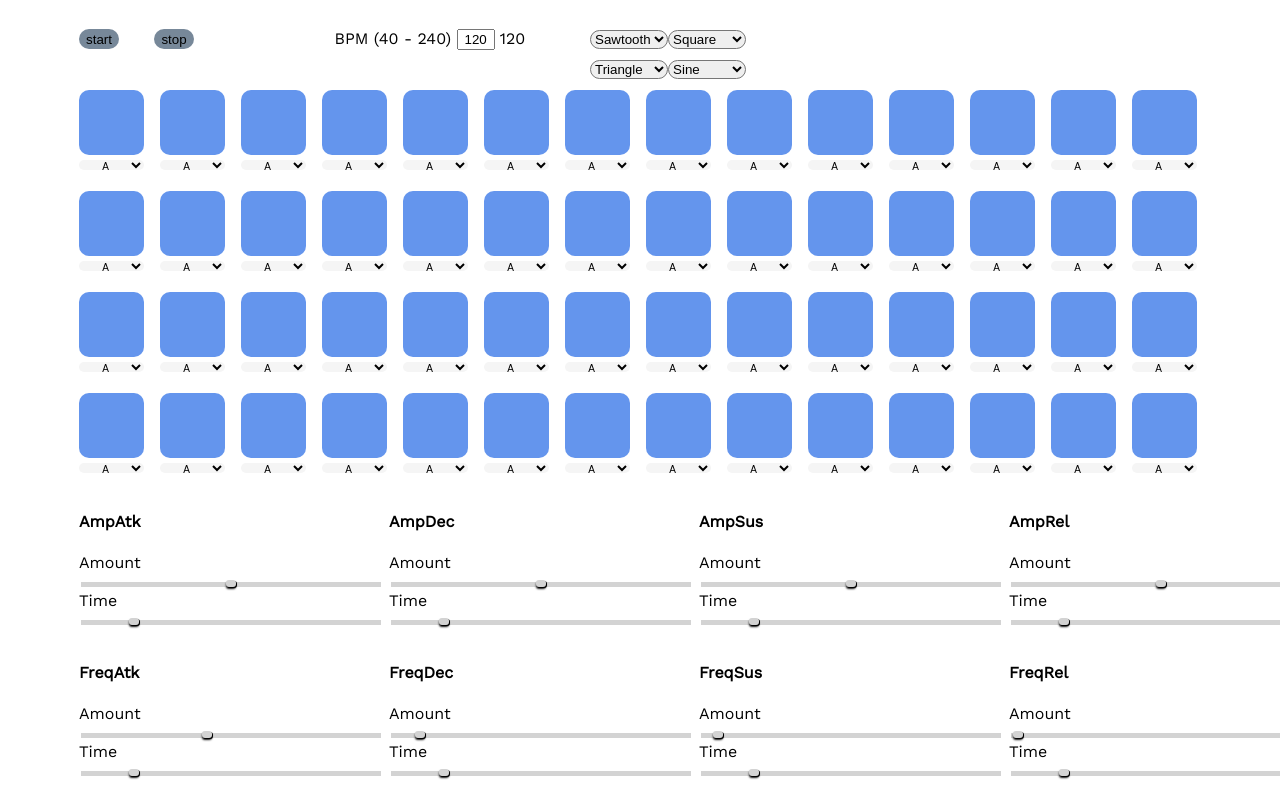
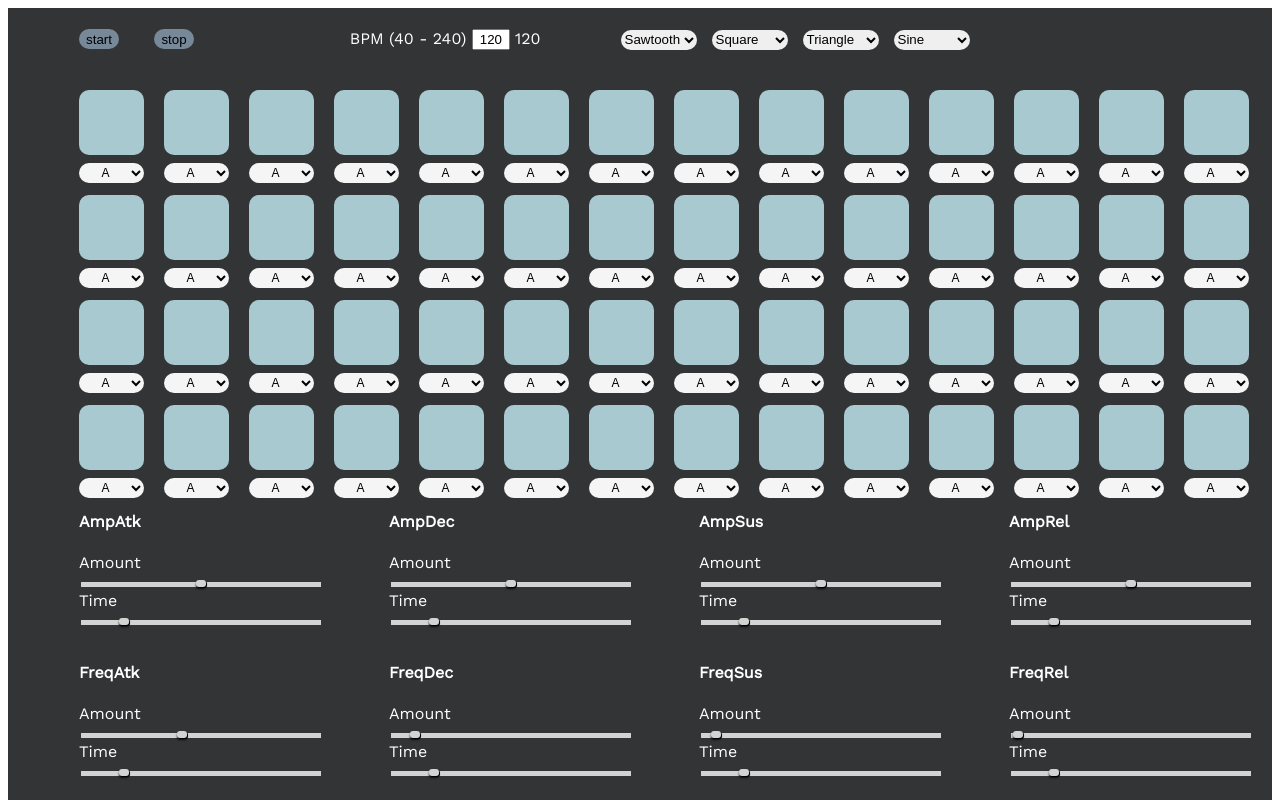
Before and after one commit to swlabrtyr/vue-sequencer, a Vue app: page / in a window 1280 px wide. Shown: the top 800 px of the page. Built offline with nearby package versions, Linux system fonts and the light colour scheme.

Commit message:
Updated grid, changed colors to dark theme

```diff
--- a/src/App.vue
+++ b/src/App.vue
@@ -55,12 +55,13 @@ export default {
 
 #app {
     font-family: 'Work Sans', sans-serif;
-    width: 50%;
-    background-color: white;
+    width: 100%;
+    background-color: #323435;
+    color: white;
     display: grid;
     grid-gap: 1px;
-    grid-template-rows: 20px 60px 400px 100px 100px 100px;
-    grid-template-columns: 70px repeat(auto-fill, minmax(250px, 1fr)) 50px;
+    grid-template-rows: 20px 60px 400px 1fr;
+    grid-template-columns: 70px repeat(auto-fill, minmax(250px, 1fr)) 110px;
 }
 .sequencer {
     display: grid;
@@ -68,7 +69,7 @@ export default {
     grid-template-rows: 100px 100px 100px auto;
     grid-column: 2 / 3;
     grid-row: 3 / 4;
-    grid-gap: 1px;
+    grid-gap: 5px;
 }
 .trigger {
     justify-self: start;
--- a/src/components/Slider.vue
+++ b/src/components/Slider.vue
@@ -47,7 +47,7 @@ export default {
 input[type="range"] {
 -webkit-appearance: none;
 background: transparent;
-width: 300px;
+width: 240px;
 }
 
 input[type="range"]:focus {
--- a/src/components/Tempo.vue
+++ b/src/components/Tempo.vue
@@ -1,7 +1,7 @@
 <template>
-  <div class="tempo" id="tempo">BPM (40 - 240)
-    <input :value="bpm" @input="setTempo" type="text"> {{ bpm }}
-  </div>
+<div class="tempo" id="tempo">BPM (40 - 240)
+  <input :value="bpm" @input="setTempo" type="text"> {{ bpm }}
+</div>
 </template>
 
 <script>
@@ -28,8 +28,11 @@ export default {
 </script>
 
 <style scoped>
+  .tempo {
+ width: 400px;
+  }
 input {
-width: 30px;
-text-align: center;
+    width: 30px;
+    text-align: center;
 }
 </style>
--- a/src/components/Trigger.vue
+++ b/src/components/Trigger.vue
@@ -43,7 +43,7 @@ export default {
     },
     setPitch() {
       let vm = this;
-      this.$store.commit("setPitch", vm.note);
+      this.$store.commit("setPitch", vm.note); // css green color #a9ed89
     }
   },
   computed: {}
@@ -56,16 +56,16 @@ export default {
     height: 70px;
     width: 70px;
     justify-self: start;
-    grid-gap: 5px;
+    grid-gap: 8px;
 }
 select {
     border: none;
     position: relative;
     justify-self: start;
     width: 65px;
-    height: 10px;
+    height: 20px;
     border-radius: 15px;
-    font-size: 10px;
+    font-size: 12px;
     text-align: center;
     background-color: WhiteSmoke;
 }
@@ -73,19 +73,19 @@ select {
     border-radius: 10px;
     width: 65px;
     height: 65px;
-    background-color: cornflowerblue;
+    background-color: #a9c9d1;
 }
 .armed {
     border-radius: 20px;
     width: 65px;
     height: 65px;
-    background-color: darkseagreen;
+    background-color: #9ef7f7;
 }
 .scheduled {
-    width: 60px;
-    height: 60px;
+    width: 65px;
+    height: 65px;
     border-radius: 100px;
-    background-color: skyblue;
-    justify-selft: end;
+    background-color: white;
+    justify-self: start;
 }
 </style>
--- a/src/components/Waveform.vue
+++ b/src/components/Waveform.vue
@@ -60,11 +60,15 @@ export default {
 <style scoped>
 .waveforms {
     display: grid;
-    grid-template-columns: 1fr 1fr;
-  grid-gap: 0.1px;
+    grid-template-columns: 1fr 1fr 1fr 1fr;
+    grid-gap: 15px;
+    justify-self: start;
 
-  }
-  select {
+}
+select {
+    height: 20px;
+    border: none;
     border-radius: 15px;
-  }
+    justify-self: start;
+}
 </style>
```
